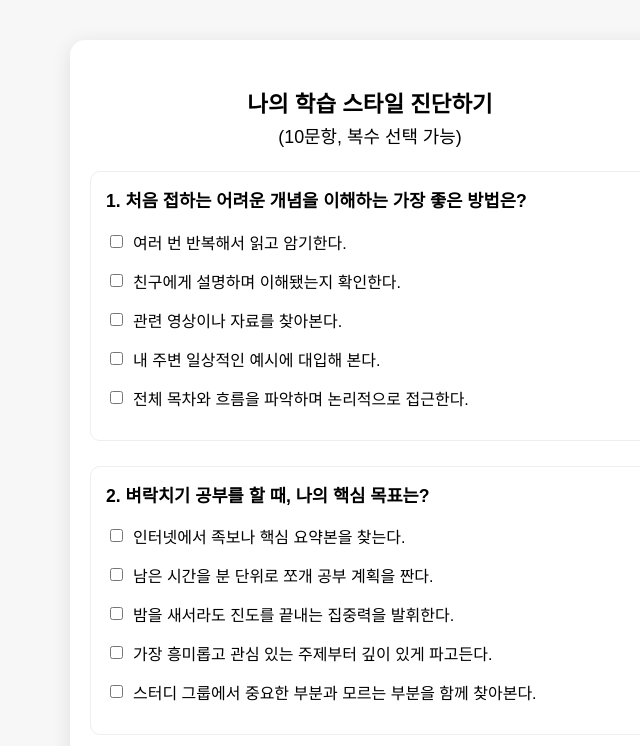
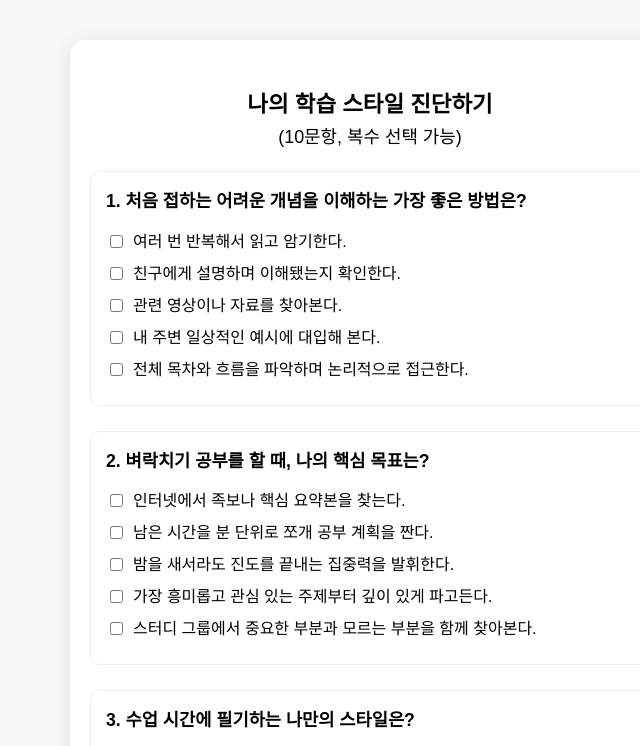
Before and after one commit to Raymond0528/i-garten-quiz, a plain HTML site: page index.html in a window 1280 px wide. Shown: the top 746 px of the page, without its empty margins (270-910 px from the left). Drawn offline with Linux system fonts and the light colour scheme.

Commit message:
Add files via upload

```diff
--- a/style.css
+++ b/style.css
@@ -54,18 +54,21 @@ body {
     font-size: 1.1em;
 }
 
-/* --- [수정된 부분] 선택 항목 글자 간격 및 정렬 --- */
+/* --- [수정된 부분] 선택 항목 스타일 --- */
 
 .question-block label {
     color: #000000;
 
-    /* 1. 항목 간의 세로 간격(여백) 확대 */
-    margin: 15px 0;
+    /* 1. 항목 간의 줄 간격 (Item Spacing)을 이전 기본값으로 좁게 유지 */
+    margin: 8px 0;
 
     /* 2. 체크박스와 텍스트를 한 줄에 정렬 */
     display: flex;
-    align-items: flex-start; /* 세로 정렬 상단 기준 */
+    align-items: flex-start;
     cursor: pointer;
+
+    /* 3. 줄넘김 시 행 간 간격 (Line Height)을 넓혀 가독성 확보 */
+    line-height: 1.5;
 }
 
 .question-block input[type="checkbox"] {
```
